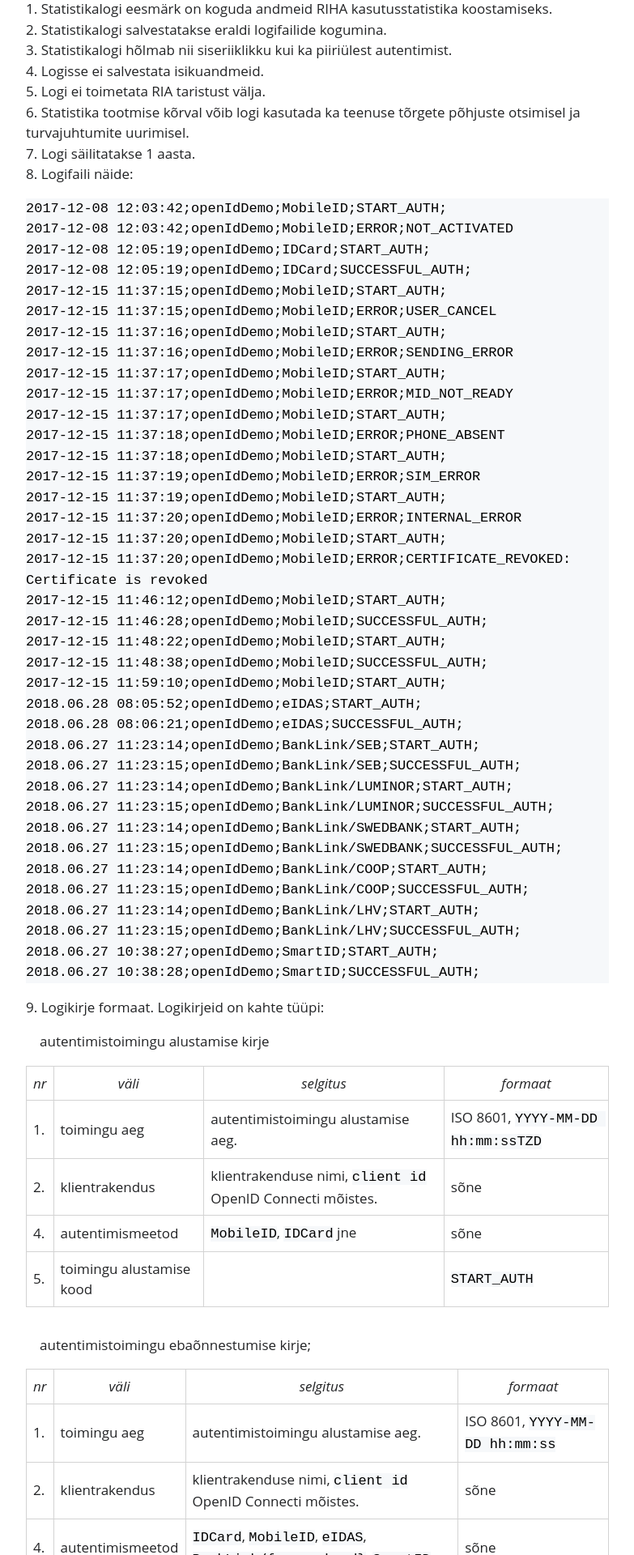
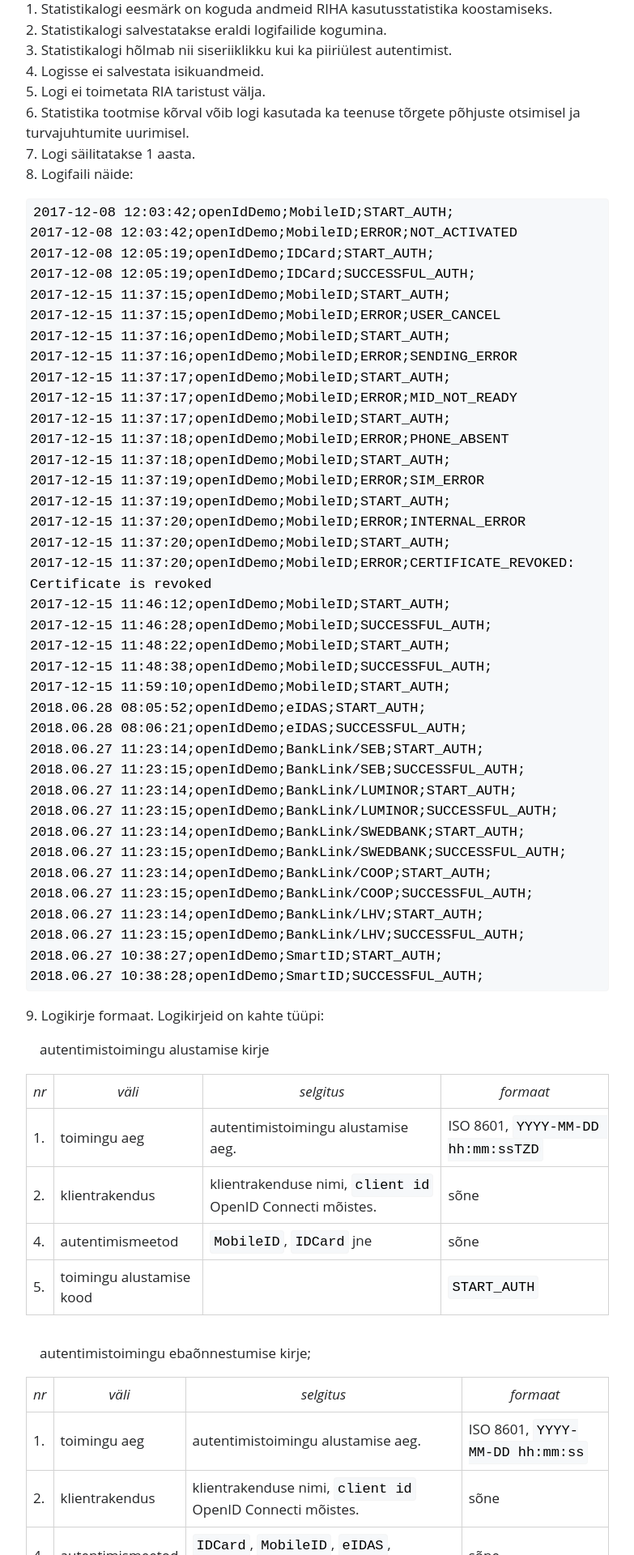
Before and after one commit to e-gov/TARA-Doku, a Jekyll site: the page built from Statistika.md, in a window 1280 px wide. Shown: the part 476-2396 px from the top of the page at 81% size, without its empty margins (2-785 px from the left). Built offline with Jekyll 4.4.1, drawn with Linux system fonts in a browser that asks for light colours; our own code applies the rules of GitHub Pages for plain Markdown files.

Commit message:
värvide ja loetelude vormingu kohendus

```diff
--- a/css/Times.css
+++ b/css/Times.css
@@ -92,7 +92,7 @@ ol {
     content: none !important;
     margin-left: 0 !important;
 }
-#markdown-toc > ul {
+#markdown-toc, #markdown-toc ul {
   list-style-type: none;
 }
 #markdown-toc > li {
@@ -114,13 +114,20 @@ pre, code, samp {
   font-size: 17px;
   color: black !important;
   background-color: #f6f8fa; /* nagu GitHubis */
+  border: 1px solid whitesmoke;
+  border-radius: 4px;
+  padding: 4px;
   white-space:pre-wrap;
   overflow-y: hidden; overflow-x: hidden;
   page-break-inside: avoid; hyphens: none;
   text-transform: none;
 }
+/* Mitmerealised kooditükid, nn "tarade" vahel esitatakse
+  <pre><code> ... kujul. Nendel ääris sea ainult pre elemendile
+*/
 pre code,
 code code {
+  border: none;
   font-size: 100%;
 }
 pre { margin-top: 1em; margin-bottom: 1em; }
```
